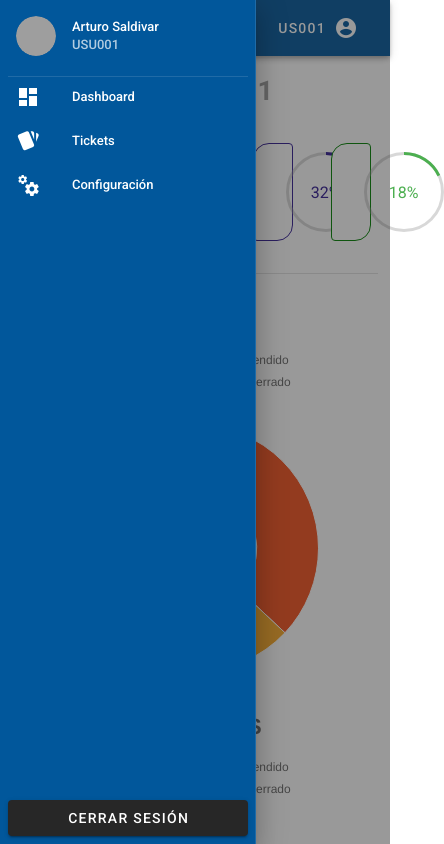
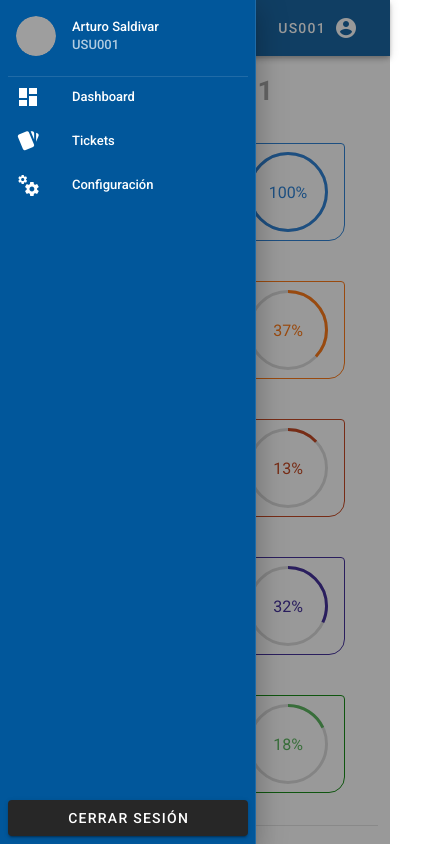
Before and after one commit to DamonBalam/dash-app, a Vue app: page / in a window 390 px wide. Shown: the top 844 px of the page, 444 px wide, since content can reach past the window. Built offline with nearby package versions, Linux system fonts and the light colour scheme; grey boxes are pictures that could not be loaded.

Commit message:
responsive

```diff
--- a/src/components/DashComponent.vue
+++ b/src/components/DashComponent.vue
@@ -7,10 +7,10 @@
           <small class="grey--text">v1.1</small>
         </span>
       </v-col>
-      <v-col cols="2">
+      <v-col cols="12" xl="2" lg="2" md="3" sm="4">
         <WidgetComponent :countTotal="2386" :text="'TOTAL'" :porcent="100" />
       </v-col>
-      <v-col cols="2">
+      <v-col cols="12" xl="2" lg="2" md="3" sm="4">
         <WidgetComponent
           :countTotal="883"
           :text="'INCIDENTES'"
@@ -18,7 +18,7 @@
           :isColor="'#FF6D00'"
         />
       </v-col>
-      <v-col cols="2">
+      <v-col cols="12" xl="2" lg="2" md="3" sm="4">
         <WidgetComponent
           :countTotal="310"
           :text="'PROBLEMAS'"
@@ -26,7 +26,7 @@
           :isColor="'#BF360C'"
         />
       </v-col>
-      <v-col cols="2">
+      <v-col cols="12" xl="2" lg="2" md="3" sm="4">
         <WidgetComponent
           :countTotal="764"
           :text="'TAREAS'"
@@ -34,7 +34,7 @@
           :isColor="'#311B92'"
         />
       </v-col>
-      <v-col cols="2">
+      <v-col cols="12" xl="2" lg="2" md="3" sm="4">
         <WidgetComponent
           :countTotal="429"
           :text="'CONSULTAS'"
@@ -75,7 +75,7 @@
       <v-col cols="12">
         <v-divider></v-divider>
       </v-col>
-      <v-col cols="6">
+      <v-col cols="12" xl="6">
         <BarChar />
         <div class="text-center">
           <v-chip class="ma-2" color="#FF6D00" label text-color="white">
@@ -92,7 +92,7 @@
           </v-chip>
         </div>
       </v-col>
-      <v-col cols="6">
+      <v-col cols="12" xl="6">
         <LineChar />
         <div class="text-center">
           <v-chip class="ma-2" color="teal darken-1" label text-color="white">
```
